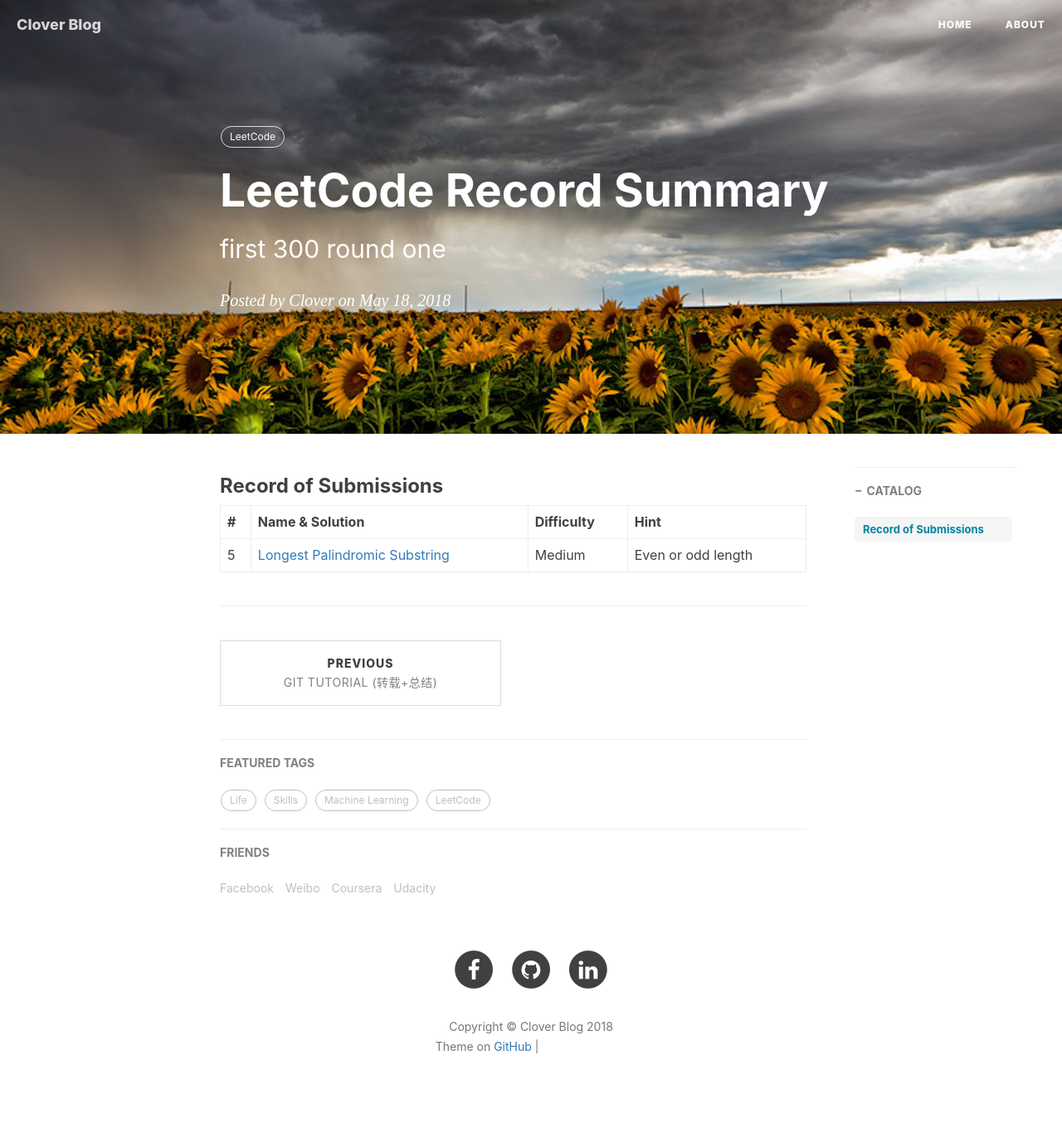
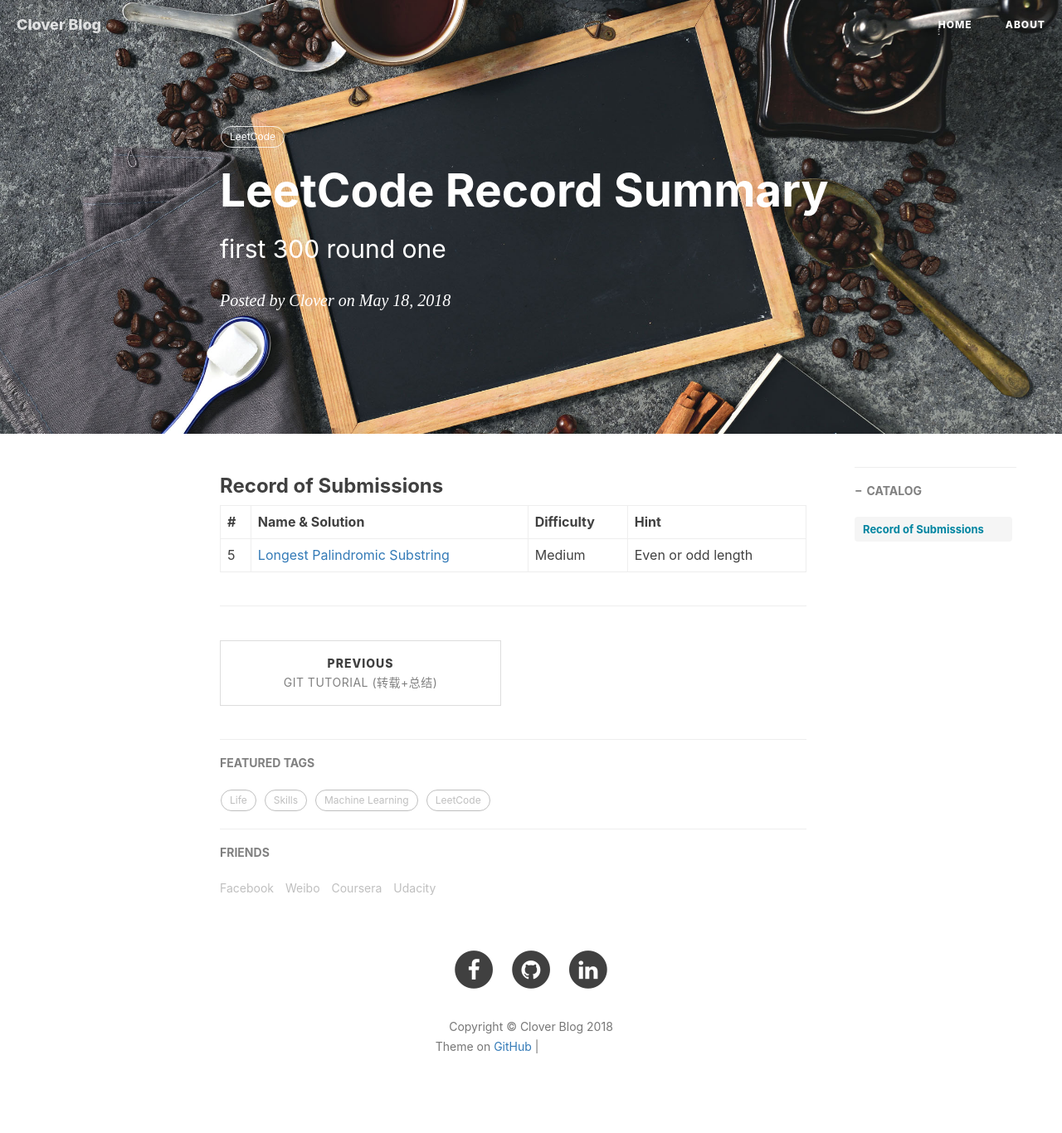
Before and after one commit to ly16/ly16.github.io, a Jekyll site: the page built from _posts/2018-05-18-leetcode-record-round1.md, in a window 1280 px wide. Shown: the whole page at 83% size. Built offline with Jekyll 4.4.1, drawn with Linux system fonts in a browser that asks for light colours; nearby versions of some CDN libraries; comment, search, counter and statistics services are not loaded; grey boxes are pictures that could not be loaded.

Commit message:
Update 2018-05-18-leetcode-record-round1.md

```diff
--- a/_posts/2018-05-18-leetcode-record-round1.md
+++ b/_posts/2018-05-18-leetcode-record-round1.md
@@ -4,7 +4,7 @@ title:      LeetCode Record Summary
 subtitle:   first 300 round one
 date:       2018-05-18
 author:     Clover
-header-img: img/post-bg-markdown.jpg
+header-img: img/leetcode.jpg
 catalog: true
 tags:
     - LeetCode
```
